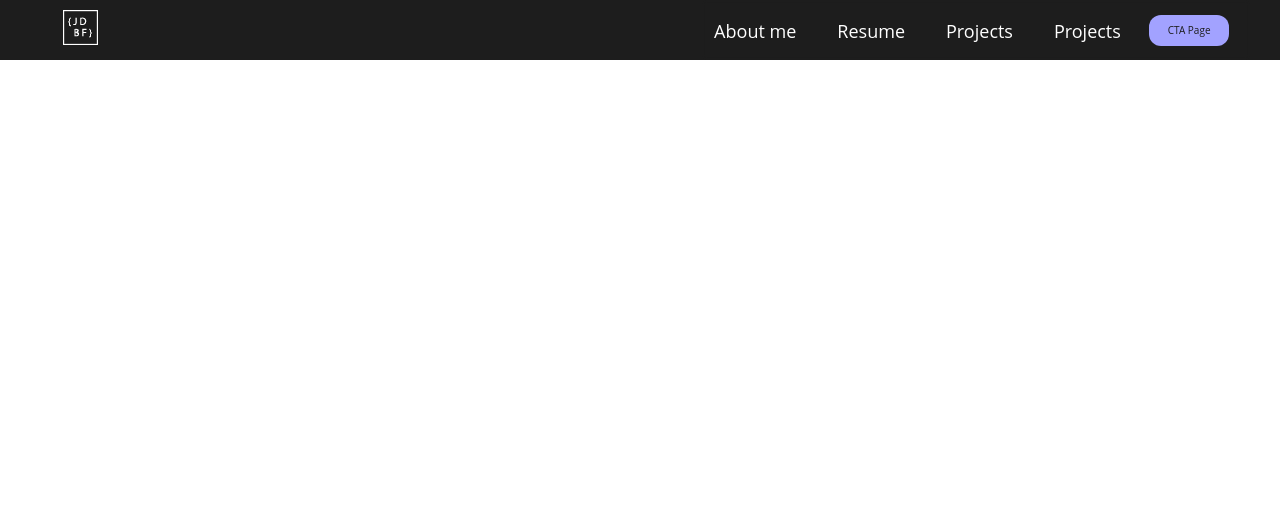
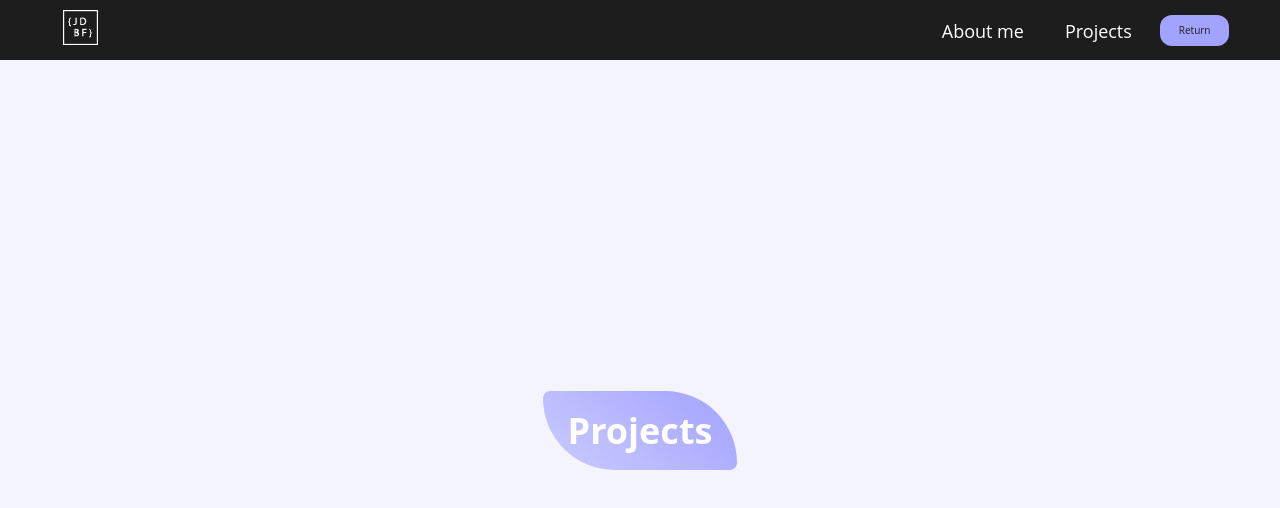
Before and after one commit to julianf-dev/julian1david.github.io, a React (Vite) app: page /projects in a window 1280 px wide. Shown: the top 508 px of the page. Built offline with nearby package versions, Linux system fonts and the light colour scheme.

Commit message:
@feat: Layout and routes

```diff
--- /dev/null
+++ b/src/Pages/About/index.jsx
@@ -0,0 +1,5 @@
+const About = () => {
+	return <h1>About</h1>;
+};
+
+export { About };
--- /dev/null
+++ b/src/Pages/Home/index.jsx
@@ -0,0 +1,5 @@
+const Home = () => {
+	return <h1>index</h1>;
+};
+
+export { Home };
--- /dev/null
+++ b/src/Pages/Projects/index.jsx
@@ -0,0 +1,5 @@
+const Projects = () => {
+	return <h1>Projects</h1>;
+};
+
+export { Projects };
--- a/src/components/Header/Header.module.scss
+++ b/src/components/Header/Header.module.scss
@@ -7,12 +7,12 @@
 	height: $header-height;
 	padding: 0 1.5rem;
 	text-align: center;
-	@include breakpoint(md){
+	@include breakpoint(md) {
 		padding: 0 3rem;
 	}
 	transition: 0.3s ease all;
 
-    &__content{
+	&__content {
 		overflow: hidden;
 		color: $ligth;
 		margin: 0 auto;
@@ -24,12 +24,12 @@
 		position: relative;
 		z-index: 1;
 
-        &__logo{
+		&__logo {
 			width: 100px;
 		}
 
-        &__nav{
-            top:0;
+		&__nav {
+			top: 0;
 			right: 100%;
 			bottom: 0;
 			width: 100%;
@@ -54,40 +54,39 @@
 				position: static;
 			}
 
-            ul{
+			ul {
 				display: flex;
 				padding: 0;
 				flex-direction: column;
 				margin-bottom: $spacing-lg;
-                @include breakpoint(md){
+				@include breakpoint(md) {
 					flex-direction: row;
 					align-items: center;
 					margin-bottom: 0;
-                    margin-right: calc(0.5rem + #{$spacing-md}) ;
+					margin-right: calc(0.5rem + #{$spacing-md});
 				}
 				li {
-                    &:not(last-child){
+					&:not(last-child) {
 						margin-bottom: $spacing-lg;
-                        @include breakpoint(md){
+						@include breakpoint(md) {
 							margin-bottom: 0;
 							margin-right: $spacing-md;
 						}
 					}
-                    a{
+					a {
 						color: inherit;
 						padding: 0.75rem 1.25rem;
-                        border-radius:$BorderRadius ;
+						border-radius: $BorderRadius;
 						transition: 0.3 ease all;
 
-                        &:hover{
+						&:hover {
 							background: rgba($ligth, 0.1);
 						}
-                        &:active{
+						&:active {
 							border-radius: calc(#{$BorderRadius} + 6px);
-                            background: linear-gradient(rgba($ligth, 0.1),rgba($ligth, 0.2));
+							background: linear-gradient(rgba($ligth, 0.1), rgba($ligth, 0.2));
 						}
 					}
-
 				}
 			}
 			button {
@@ -102,40 +101,39 @@
 				border: 1px solid transparent;
 				transition: 0.3s ease all;
 
-                &:hover{
+				&:hover {
 					border-color: $primary;
 					background: rgba($primary, 0.1);
 					color: $primary;
 				}
-                &:active{
+				&:active {
 					border-color: $primary;
 					background: linear-gradient(rgba($primary, 0.2), rgba($primary, 0.3));
 					color: $primary;
 				}
 			}
-            &.isMenu{
+			&.isMenu {
 				transform: translate(100%);
 			}
 		}
-        &__toggle{
+		&__toggle {
 			cursor: pointer;
 			display: flex;
 			align-items: center;
 			font-size: 2rem;
-            transition: .3s ease all;
+			transition: 0.3s ease all;
 			position: relative;
 
-            &:hover{
+			&:hover {
 				color: $primary;
 			}
 
-            @include breakpoint(md){
+			@include breakpoint(md) {
 				display: none;
 			}
 		}
 	}
 }
-
 
 /*Nav Mobile*/
 
--- a/src/components/Header/index.jsx
+++ b/src/components/Header/index.jsx
@@ -9,63 +9,74 @@ import style from './Header.module.scss';
 import { BiAlignRight } from 'react-icons/bi';
 import { AiOutlineClose } from 'react-icons/ai';
 import { useState, useEffect } from 'react';
+import { Link, useNavigate } from 'react-router-dom';
 
 const Header = () => {
-
+	const navigate = useNavigate();
 	const [menuOpen, setMenuOpen] = useState(false);
 	const [size, setSize] = useState({
 		width: undefined,
 		height: undefined,
-	})
+	});
 
 	const menuHandler = () => {
-		setMenuOpen((p) => !p);
-	}
+		setMenuOpen(p => !p);
+	};
 
 	useEffect(() => {
-		const handleResize = () => {setSize({
-			with: window.innerWidth,
-			height: window.innerHeight,
-		});
-		}
+		const handleResize = () => {
+			setSize({
+				width: window.innerWidth,
+				height: window.innerHeight,
+			});
+		};
 		window.addEventListener('resize', handleResize);
 
-		return () => window.removeEventListener('resize', handleResize)
-	},[])
+		return () => window.removeEventListener('resize', handleResize);
+	}, []);
 
 	useEffect(() => {
-		if(size.width > 768 && menuOpen ){
+		if (size.width > 768 && menuOpen) {
 			setMenuOpen(false);
 		}
-	},[size.width, menuOpen])
+	}, [size.width, menuOpen]);
+
+	const ctaClickHandler = () => {
+		menuHandler();
+		navigate('/about-me');
+	};
 
 	return (
 		<header className={style.header}>
 			<div className={style.header__content}>
-				<picture className={style.header__content__logo}>
+				<Link to='/' className={style.header__content__logo}>
 					<Logo src={MediumLogo} alt={'Logo Julian'} srcSet={SmallLogo} />
-				</picture>
-				<nav className={`${style.header__content__nav} ${menuOpen ? style.isMenu : ""}`}>
+				</Link>
+				<nav
+					className={`${style.header__content__nav} ${
+						menuOpen && size.width < 768 ? style.isMenu : ''
+					}`}
+				>
 					<ul>
 						<li>
-							<a href='#'>
+							<Link to='/about-me' onClick={menuHandler}>
 								About me
-							</a>
+							</Link>
 						</li>
 						<li>
-							<a href='#'>Resume</a>
+							<Link to='/projects' onClick={menuHandler}>
+								Projects
+							</Link>
 						</li>
-						<li>
-							<a href='#'>Projects</a>
-						</li>
-						<li>
-							<a href='#'>Projects</a>
-						</li>
-						<button>CTA Page</button>
+						<button onClick={ctaClickHandler}>Return</button>
 					</ul>
 				</nav>
 				<div className={style.header__content__toggle}>
-					{!menuOpen ? <BiAlignRight  onClick={menuHandler} />  : <AiOutlineClose onClick={menuHandler}/> }
+					{!menuOpen ? (
+						<BiAlignRight onClick={menuHandler} />
+					) : (
+						<AiOutlineClose onClick={menuHandler} />
+					)}
 				</div>
 			</div>
 		</header>
--- a/src/components/Layout/Layout.module.scss
+++ b/src/components/Layout/Layout.module.scss
@@ -1,13 +1,13 @@
 @import '../../styles/vars';
 
-.contianer{
+.container {
 	height: calc(100vh - #{$header-height});
 	background: $bg;
 	display: flex;
 	justify-content: center;
 	align-items: center;
 
-    h1{
+	h1 {
 		padding: 1.5rem 2.5rem;
 		background: linear-gradient(220deg, $primary, rgba($primary, 0.5));
 		border-radius: $BorderRadius calc(#{$BorderRadius} * 10);
--- a/src/components/Layout/index.jsx
+++ b/src/components/Layout/index.jsx
@@ -1,16 +1,14 @@
-import { Header } from "../Header"
+import { Header } from '../Header';
 
-import classes from './Layout.module.scss'
+import style from './Layout.module.scss';
 
 const Layout = ({ children }) => {
-  return (
-    <>
-        <Header/>
-        <div className={classes.container}>
-            {children}
-        </div>
-    </>
-  )
-}
+	return (
+		<>
+			<Header />
+			<div className={style.container}>{children}</div>
+		</>
+	);
+};
 
-export  { Layout }
+export { Layout };
--- a/src/main.jsx
+++ b/src/main.jsx
@@ -1,5 +1,6 @@
 import React from 'react';
 import ReactDOM from 'react-dom/client';
+import { BrowserRouter as Router } from 'react-router-dom';
 
 import App from './routes/App';
 
@@ -7,6 +8,8 @@ import './styles/index.scss';
 
 ReactDOM.createRoot(document.getElementById('root')).render(
 	<React.StrictMode>
-		<App />
+		<Router>
+			<App />
+		</Router>
 	</React.StrictMode>
 );
--- a/src/routes/App.jsx
+++ b/src/routes/App.jsx
@@ -1,8 +1,19 @@
-import { Header } from '../components/Header';
+import { Route, Routes } from 'react-router-dom';
 import { Layout } from '../components/Layout';
+import { Home } from '@/Pages/Home';
+import { About } from '@/Pages/About';
+import { Projects } from '@/Pages/Projects';
 
-const App = () => {
-	return <Layout />;
-};
+function App() {
+	return (
+		<Layout>
+			<Routes>
+				<Route path='/' exact element={<Home />} />
+				<Route path='/about-me' element={<About />} />
+				<Route path='/projects' element={<Projects />} />
+			</Routes>
+		</Layout>
+	);
+}
 
 export default App;
```
Lines whose indentation alone changed are shown as unchanged.
